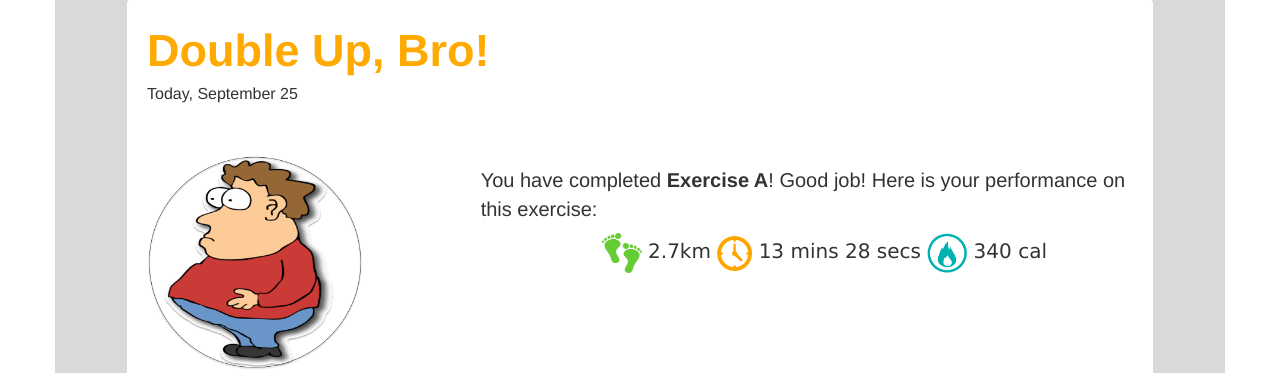
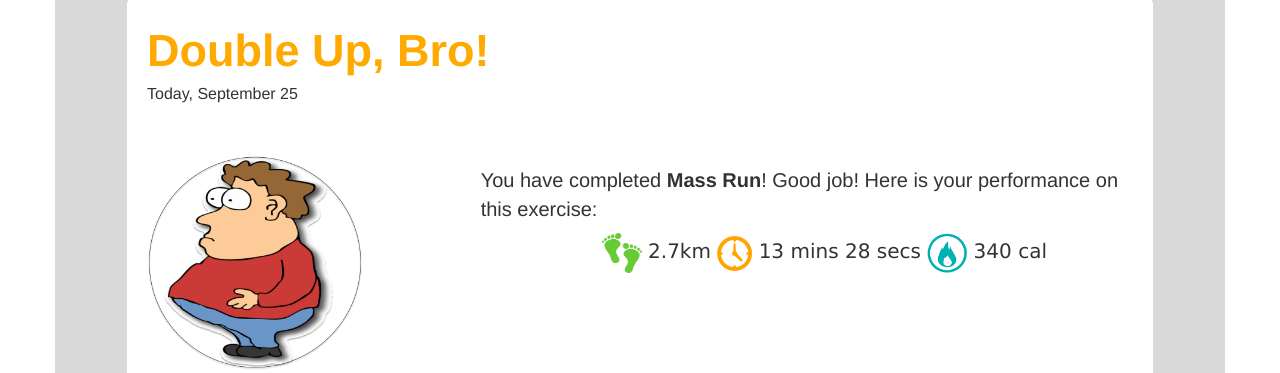
Before and after one commit to jackong2013/doubleupbro, a Flask app: template templates/fatty.html in a window 1280 px wide. Shown: the part 377-750 px from the top of the page. Run offline with Flask 2, Linux system fonts and the light colour scheme; the template is opened without the code that fills it, so the values that code supplies are empty; some libraries are stand-ins or nearby versions.

Commit message:
Updated "Exercise A" to "Mass Run".

```diff
--- a/templates/commander.html
+++ b/templates/commander.html
@@ -26,7 +26,7 @@
             <p style="font-size:16px">Today, September 25</p>
             <div class="row">
                 <div style = "padding-left:15px">
-                    <p style="font-size:16px">The most recent event was <b>Exercise A</b>, and here are your men's performance! <a href="#" style="font-size:14px">View previous events</a></p>
+                    <p style="font-size:16px">The most recent event was <b>Mass Run</b>, and here are your men's performance! <a href="#" style="font-size:14px">View previous events</a></p>
                 </div>
                 <div class="col-sm-5 left">
                     <div class='activity-info cell round'>
--- a/templates/fatty.html
+++ b/templates/fatty.html
@@ -46,7 +46,7 @@
                 </div>
                 <div class="col-sm-8" style = "background-color:white; padding: 10px; max-width:100%; margin:right; display:block;">
                     <div>
-                        <p style="font-size:20px">You have completed <b>Exercise A</b>! Good job! Here is your performance on this exercise:</p>
+                        <p style="font-size:20px">You have completed <b>Mass Run</b>! Good job! Here is your performance on this exercise:</p>
                         <div class='perf'>
                             <p align="center">
 															<img src="../static/img/footsteps.png" width="40" height="40" class="img-rounded"> 2.7km
```
